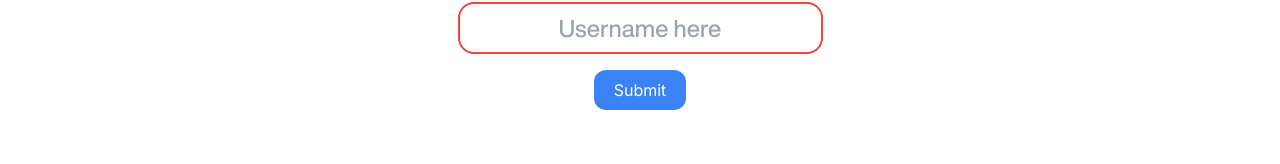
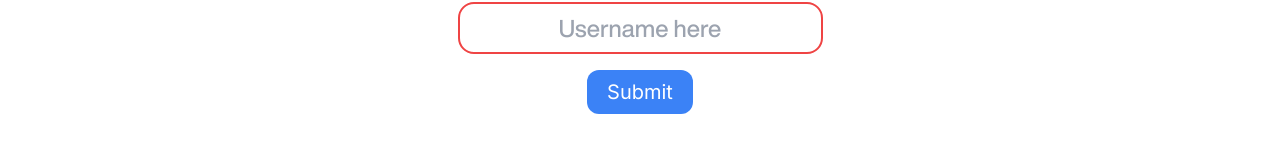
Before and after one commit to ramadityo/medstalk, a Next.js app: page / in a window 1280 px wide. Shown: the part 622-786 px from the top of the page. Built offline with nearby package versions, Linux system fonts and the light colour scheme.

Commit message:
fix contrast issue

```diff
--- a/src/app/page.js
+++ b/src/app/page.js
@@ -70,7 +70,7 @@ export default function Home() {
     const youtubeClick = () => {
         setYoutubeInput(true);
         setTiktokInput(false);
-        setTtUsername(""); // Hapus username tiktok jika memilih yt
+        setTtUsername(""); // Hapus username toktok jika memilih yt
     };
 
     /*
@@ -84,7 +84,7 @@ export default function Home() {
     const tiktokClick = () => {
         setTiktokInput(true);
         setYoutubeInput(false);
-        setYtUsername(""); // Hapus username yt jika memilih tiktok
+        setYtUsername(""); // Hapus username yt jika memilih toktok
     };
 
     /*
@@ -176,7 +176,7 @@ export default function Home() {
 
                 {tiktokInput && <input onChange={(e) => setTtUsername(e.target.value)} className="py-2 text-2xl text-center border-2 border-black outline-none px-7 rounded-2xl font-hndMedium" type="text" name="username" id="username" placeholder="Username here" />}
 
-                <button onClick={handleSubmit} className="px-5 py-2 text-white bg-blue-500 rounded-xl">
+                <button onClick={handleSubmit} className="px-5 py-2 text-xl text-white bg-blue-500 rounded-xl">
                     Submit
                 </button>
             </section>
```
